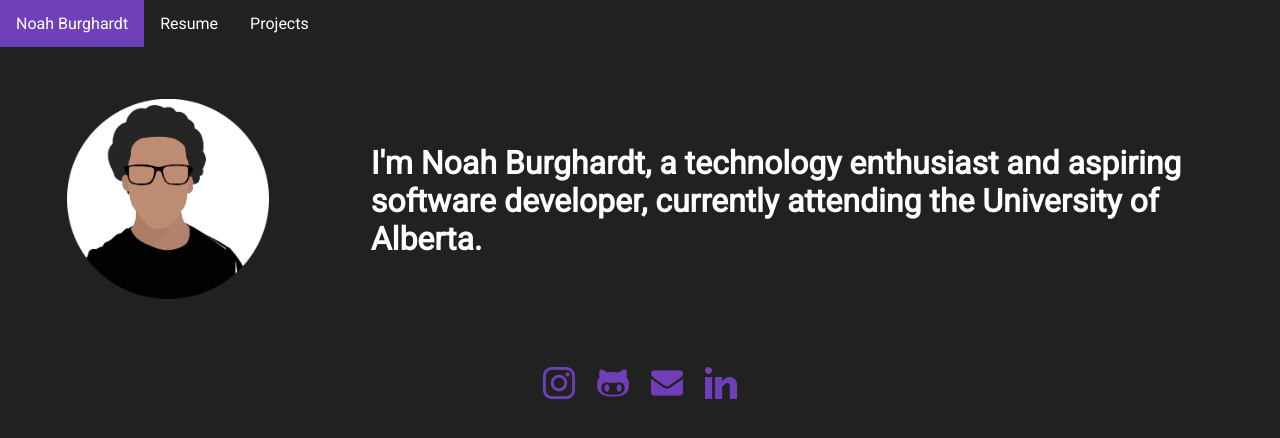
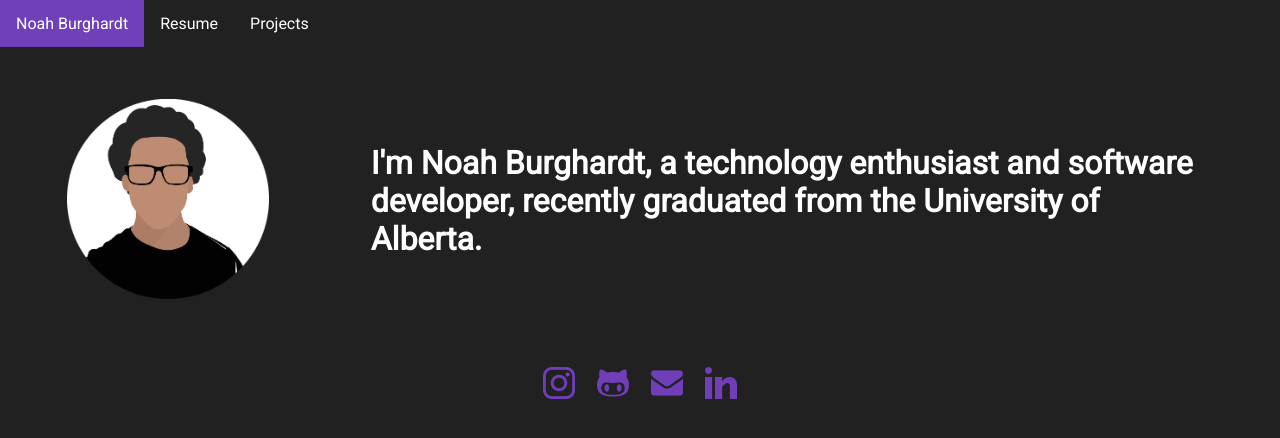
Before and after one commit to haondt/website, a React (Create React App) app in the folder app/frontend/frontend/: page / in a window 1280 px wide. Shown: the top 438 px of the page. Built offline with nearby package versions, Linux system fonts and the light colour scheme.

Commit message:
updated bio

```diff
--- a/app/frontend/frontend/src/Homepage.js
+++ b/app/frontend/frontend/src/Homepage.js
@@ -10,8 +10,8 @@ const HomePage = () => {
                         <td><img src={require("./images/avatar_circle.png")} height="200" alt=""/></td>
                         <td>
                             <h1>
-                                I'm Noah Burghardt, a technology enthusiast and aspiring software developer,
-                                currently attending the University of Alberta.
+                                I'm Noah Burghardt, a technology enthusiast and software developer,
+                                recently graduated from the University of Alberta.
                             </h1>
                         </td>
                     </tr>
```
